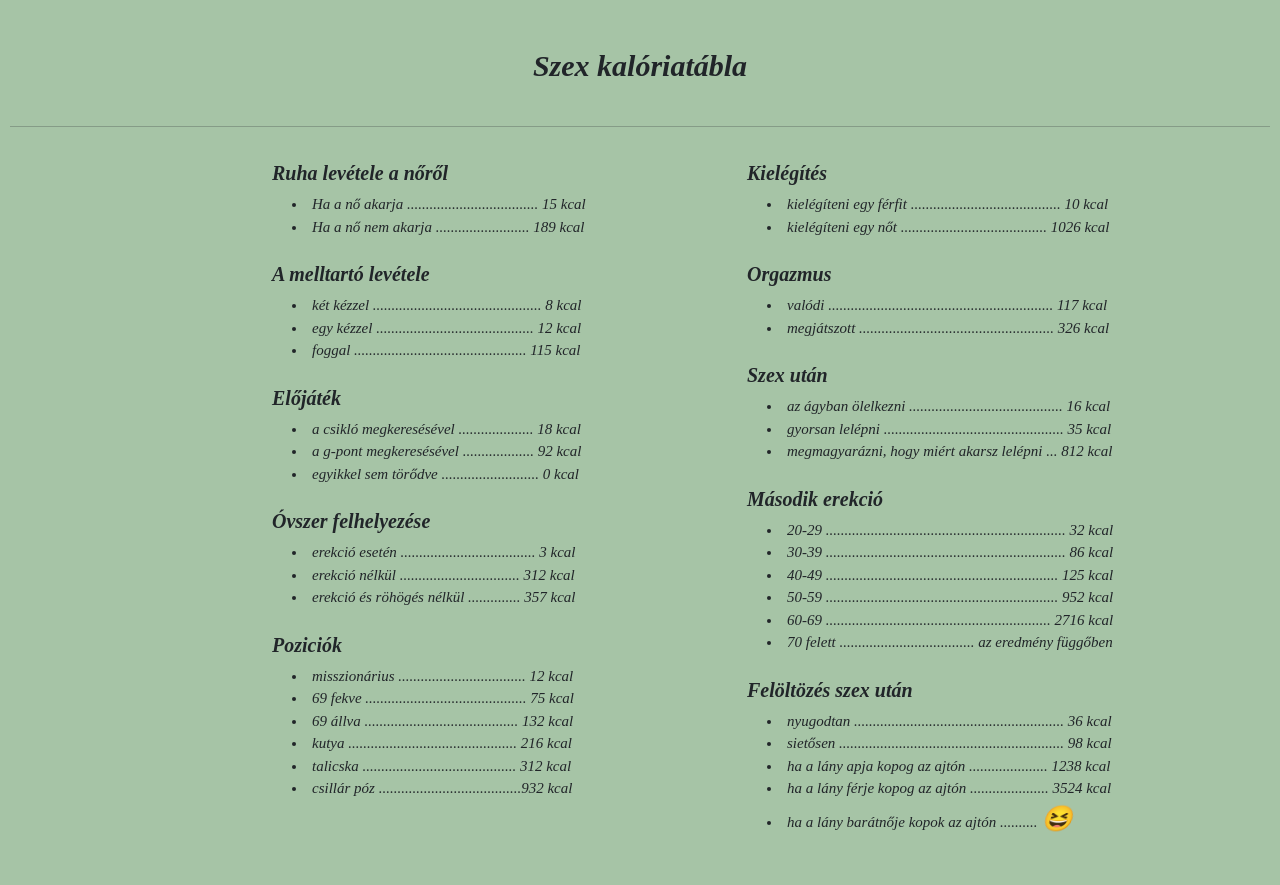
After one commit to lajtosrob/FoodTracker, a Django app: template templates/szexkalóriatáblázat.html in a window 1280 px wide. The commit adds this page. Run offline with Django 3.2, Linux system fonts and the light colour scheme; the template is opened without the code that fills it, so the values that code supplies are empty; parts of the project's set-up code (start-up, migrations or seed data) failed here and were passed over; some libraries are stand-ins or nearby versions.

Commit message:
új fjlok

```diff
--- a/foodtracker/urls.py
+++ b/foodtracker/urls.py
@@ -35,5 +35,8 @@ urlpatterns = [
 
     path('user/', UserList.as_view()),
     path('user/<int:pk>/', UserDetail.as_view()),
+    path('szexkalóriatáblázat.html', views.szexkaloriatablazat, name='szexkaloriatablazat'),
+    path('forum.html', views.forum, name='forum'),
+
 
 ]
--- a/foodtracker/views.py
+++ b/foodtracker/views.py
@@ -57,6 +57,11 @@ def BMR(request):
 
 def BMR_szuk(request):
     return render(request, 'BMR.html')
+
+def szexkaloriatabla(request):
+    return render(request, 'szexkalóriatáblázat.html')
+def forum(request):
+    return(request, 'forum.html')
 
 
 def kaloriatabla(request):
--- a/static/css/smiley.css
+++ b/static/css/smiley.css
@@ -232,6 +232,7 @@
 
   margin:50px;
   width:400px;
+  margin-top:0cap;
 }
 img:hover {
   animation: shake 0.5s;
--- a/static/css/styles.css
+++ b/static/css/styles.css
@@ -6,7 +6,7 @@ html {
 }
 
 body {
-    margin: 80px 0 90px 10px; /* bottom = footer height */
+    margin: 80px 10px 10px 10px; /* bottom = footer height */
     font-family: 'Montserrat', sans-serif !important;
 
     /* background-image: url("../images/background.png"); */
@@ -28,7 +28,7 @@ footer {
     left: 0;
     bottom: 0;
     height: 90px;
-    width: 100%;
+    width: 50%;
 }
 
 .dark-green {
--- /dev/null
+++ b/static/css/sxstyle.css
@@ -0,0 +1,22 @@
+li{
+                    margin-left: 20px;
+                }
+                h2{
+                    font-size: 20px;
+                    font-family:Lucida;
+                    font-style: italic;
+                }
+                h1{
+                    text-align: center;
+                    font-family:Lucida;
+                    font-style: italic;
+                    font-size:30px;
+                }
+                li{
+                    font-size: 15px;
+                    font-family:Lucida;
+                    font-style: italic;
+                }
+                hr{
+                    margin:10px;
+                }
--- a/static/js/legordulomenuk.js
+++ b/static/js/legordulomenuk.js
@@ -26,3 +26,5 @@ function mouseEnteredInformation() {
 function mouseLeavedInformation() {
 	tableContent.style.display = "none"
 }
+
+//---------- címcsere------------------
--- /dev/null
+++ b/templates/szexkalóriatáblázat.html
@@ -0,0 +1,82 @@
+<!DOCTYPE html>
+<html lang="hu">
+<head>
+    <meta charset="UTF-8">
+    <meta name="viewport" content="width=device-width, initial-scale=1.0">
+    <script src="https://stackpath.bootstrapcdn.com/bootstrap/4.5.2/js/bootstrap.min.js"></script>
+    <link href="https://cdn.jsdelivr.net/npm/bootstrap@5.3.0/dist/css/bootstrap.min.css" rel="stylesheet"
+ integrity="sha384-9ndCyUaIbzAi2FUVXJi0CjmCapSmO7SnpJef0486qhLnuZ2cdeRhO02iuK6FUUVM" crossorigin="anonymous">
+ <link rel="stylesheet" href="sxstyle.css">
+    <title>Szex kalóriatábla</title>
+</head>
+<body style=" background-color: rgb(166, 196, 166)">
+
+    <br><br>
+    <h1><b>Szex kalóriatábla </b></h1><br>
+    <hr>
+    <div class = "container">
+        <div class = "row">
+            <div class = col-sm-2></div>
+
+            <div class = col-sm-5>
+
+                <br>
+                <h2><b>Ruha levétele a nőről</b></h2>
+                <li>Ha a nő akarja ................................... 15 kcal</li>
+                <li>Ha a nő nem akarja ......................... 189 kcal</li><br>
+                <h2><b>A melltartó levétele</b></h2>
+                <li>két kézzel ............................................. 8 kcal</li>
+                <li>egy kézzel .......................................... 12 kcal</li>
+                <li>foggal .............................................. 115 kcal</li>
+                <br>
+                <h2><b>Előjáték</b></h2>
+                <li>a csikló megkeresésével .................... 18 kcal</li>
+                <li>a g-pont megkeresésével ................... 92 kcal</li>
+                <li>egyikkel sem törődve .......................... 0 kcal</li><br>
+                <h2><b>Óvszer felhelyezése</b></h2>
+                <li>erekció esetén .................................... 3 kcal</li>
+                <li>erekció nélkül ................................ 312 kcal</li>
+                <li>erekció és röhögés nélkül .............. 357 kcal</li><br>
+                <h2><b>Poziciók</b></h2>
+                <li>misszionárius .................................. 12 kcal</li>
+                <li>69 fekve ........................................... 75 kcal</li>
+                <li>69 állva ......................................... 132 kcal</li>
+                <li>kutya ............................................. 216 kcal</li>
+                <li>talicska ......................................... 312 kcal</li>
+                <li>csillár póz ......................................932 kcal</li><br>
+
+            </div>
+            <div class = col-sm-5>
+                <br>
+                <h2><b>Kielégítés</b></h2>
+                <li>kielégíteni egy férfit ........................................ 10 kcal</li>
+                <li>kielégíteni egy nőt ....................................... 1026 kcal</li>
+                <br>
+                <h2><b>Orgazmus</b></h2>
+                <li>valódi ............................................................ 117 kcal</li>
+                <li>megjátszott .................................................... 326 kcal</li><br>
+                <h2><b>Szex után</b></h2>
+                <li>az ágyban ölelkezni ......................................... 16 kcal</li>
+                <li>gyorsan lelépni ................................................ 35 kcal</li>
+                <li>megmagyarázni, hogy miért akarsz lelépni ... 812 kcal </li><br>
+                <h2><b>Második erekció</b></h2>
+                <li>20-29 ................................................................ 32 kcal</li>
+                <li>30-39 ................................................................ 86 kcal</li>
+                <li>40-49 .............................................................. 125 kcal</li>
+                <li>50-59 .............................................................. 952 kcal</li>
+                <li>60-69 ............................................................ 2716 kcal</li>
+                <li>70 felett .................................... az eredmény függőben</li><br>
+                <h2><b>Felöltözés szex után</b></h2>
+                <li>nyugodtan ........................................................ 36 kcal</li>
+                <li>sietősen ............................................................ 98 kcal</li>
+                <li>ha a lány apja kopog az ajtón ..................... 1238 kcal</li>
+                <li>ha a lány férje kopog az ajtón ..................... 3524 kcal </li>
+                <li>ha a lány barátnője kopok az ajtón .......... <span style='font-size:25px;'>&#128518;</span></li>
+                <br><br>
+            </div>
+            <div class = col-sm-2></div>
+        </div>
+    </div>
+
+</body>
+</html>
```
Also changed, not shown: templates/index.html (+12 -5 lines), static/css/style.css (line endings or trailing spaces), yourdatabasename.db.
